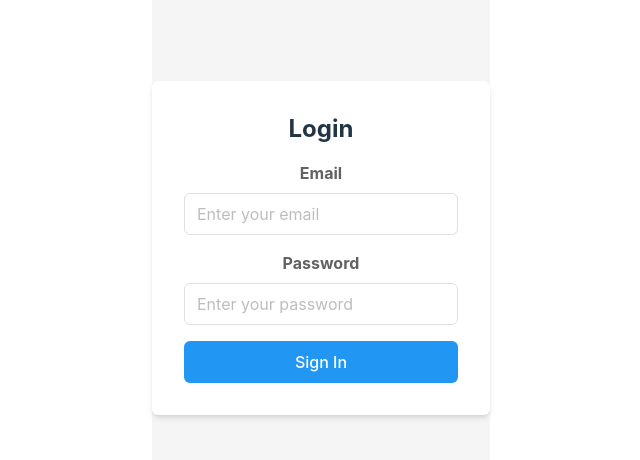
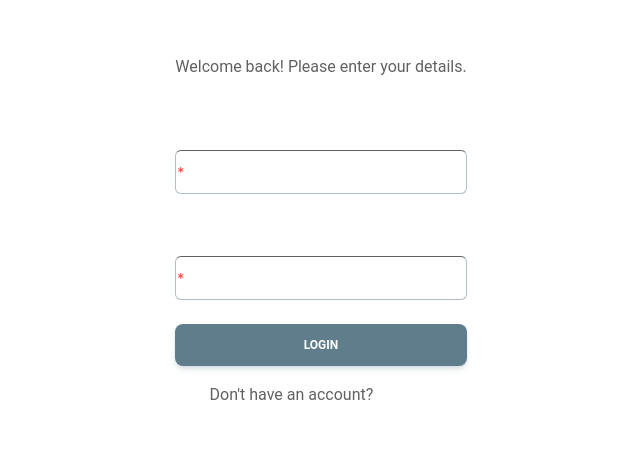
Before and after one commit to Casado7/FastAPI-Microservice-Login, a React (Vite) app in the folder front/: page /login in a window 1280 px wide. Shown: the part 184-644 px from the top of the page, without its empty margins (319-959 px from the left). Built offline with nearby package versions, Linux system fonts and the light colour scheme.

Commit message:
Login Workin

```diff
--- a/front/src/pages/public/LoginPage.jsx
+++ b/front/src/pages/public/LoginPage.jsx
@@ -1,41 +1,95 @@
-import React from 'react';
+import React, { useState, useEffect } from 'react';
+import { toast } from 'react-hot-toast';
+import { urls } from '../../constants/urls';
+import { useAxios } from '../../hooks/useAxios';
+import { Card, CardBody, CardHeader, Typography, Input, Button, Checkbox } from '@material-tailwind/react';
 
 const LoginPage = () => {
+    const { fetchData, data, loading, error } = useAxios();
+    const [user, setUser] = useState('');
+    const [password, setPassword] = useState('');
+
+    const handleUserChange = (e) => setUser(e.target.value);
+    const handlePasswordChange = (e) => setPassword(e.target.value);
+
+    useEffect(() => {
+        if (error) {
+            toast.error("Error al Iniciar Sesión")
+        } else {
+            if (data && !loading) {
+                    toast.success('Inicio de Sesión Exitoso');
+            }
+        }
+    }, [data, loading, error, ]);
+
+    const handleSubmit = (e) => {
+        e.preventDefault();
+        const formData= new FormData();
+        formData.append('username', user);
+        formData.append('password', password);
+        fetchData({
+            url: urls.api_url + "login",
+            method: 'POST',
+            headers: {
+                'Content-Type': 'application/x-www-form-urlencoded'
+            },
+            params: formData
+        })
+    };
+
+
     return (
-        <div className="flex justify-center items-center h-screen bg-gray-100">
-            <div className="bg-white p-8 shadow-md rounded-md">
-                <h2 className="text-2xl font-bold mb-4">Login</h2>
-                <form>
-                    <div className="mb-4">
-                        <label htmlFor="email" className="block text-gray-700 font-bold mb-2">
-                            Email
-                        </label>
-                        <input
-                            type="email"
-                            id="email"
-                            className="w-full px-3 py-2 border border-gray-300 rounded-md focus:outline-none focus:border-blue-500"
-                            placeholder="Enter your email"
+        <div>
+            <Card color="transparent" shadow={false} className="w-full max-w-md">
+                <Typography variant="h4" color="white" className="text-center">
+                    Login
+                </Typography>
+                <Typography color="gray" className="mt-1 font-normal text-center">
+                    Welcome back! Please enter your details.
+                </Typography>
+                <form className="mt-8 mb-2" onSubmit={handleSubmit}>
+                    <div className="mb-4 flex flex-col gap-6">
+                        <Typography variant="h6" color="white" className="-mb-3">
+                            User
+                        </Typography>
+                        <Input
+                            size="lg"
+                            placeholder="User"
+                            className=" !border-t-gray-700 focus:!border-t-gray-300 text-white"
+                            labelProps={{
+                                className: "before:content-none after:content-none",
+                            }}
+                            value={user}
+                            onChange={handleUserChange}
+                            required
+                        />
+                        <Typography variant="h6" color="white" className="-mb-3">
+                            Password
+                        </Typography>
+                        <Input
+                            type="password"
+                            size="lg"
+                            placeholder="********"
+                            className=" !border-t-gray-700 focus:!border-t-gray-300 text-white"
+                            labelProps={{
+                                className: "before:content-none after:content-none",
+                            }}
+                            value={password}
+                            onChange={handlePasswordChange}
+                            required
                         />
                     </div>
-                    <div className="mb-4">
-                        <label htmlFor="password" className="block text-gray-700 font-bold mb-2">
-                            Password
-                        </label>
-                        <input
-                            type="password"
-                            id="password"
-                            className="w-full px-3 py-2 border border-gray-300 rounded-md focus:outline-none focus:border-blue-500"
-                            placeholder="Enter your password"
-                        />
-                    </div>
-                    <button
-                        type="submit"
-                        className="w-full bg-blue-500 text-white py-2 px-4 rounded-md hover:bg-blue-600"
-                    >
-                        Sign In
-                    </button>
+                    <Button color="blue-gray" className="mt-6" fullWidth type="submit" disabled={loading}>
+                        {loading ? 'Loading...' : 'Login'}
+                    </Button>
+                    <Typography color="gray" className="mt-4 text-center font-normal">
+                        Don&apos;t have an account?{" "}
+                        <a href="#" className="font-medium text-white">
+                            Sign Up
+                        </a>
+                    </Typography>
                 </form>
-            </div>
+            </Card>
         </div>
     );
 };
```
